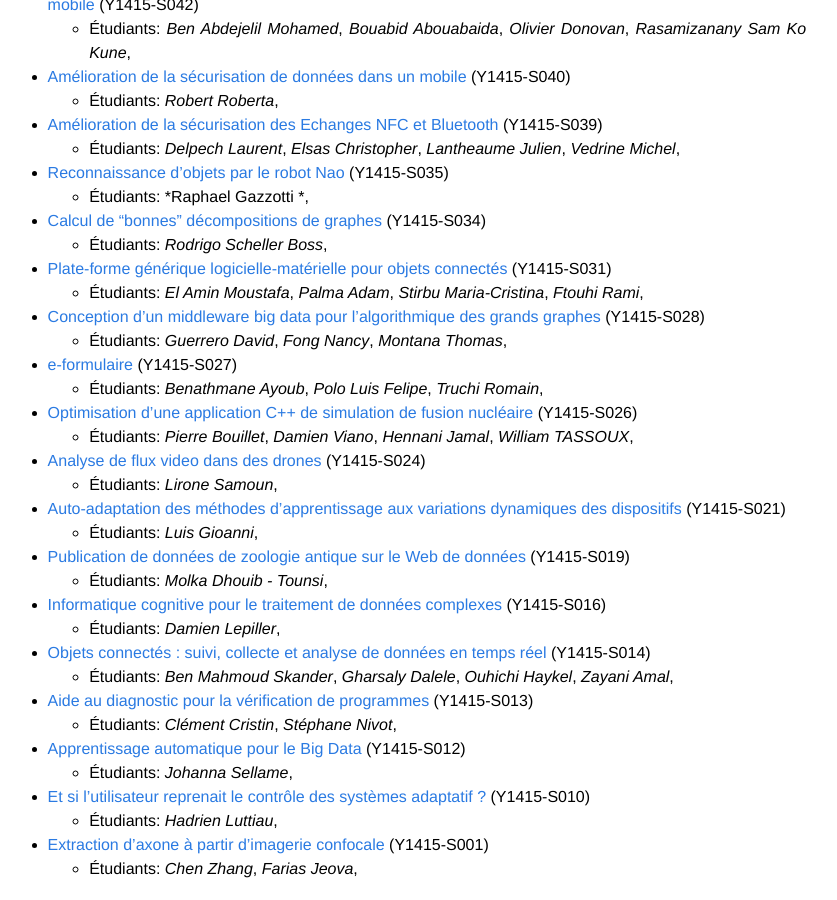
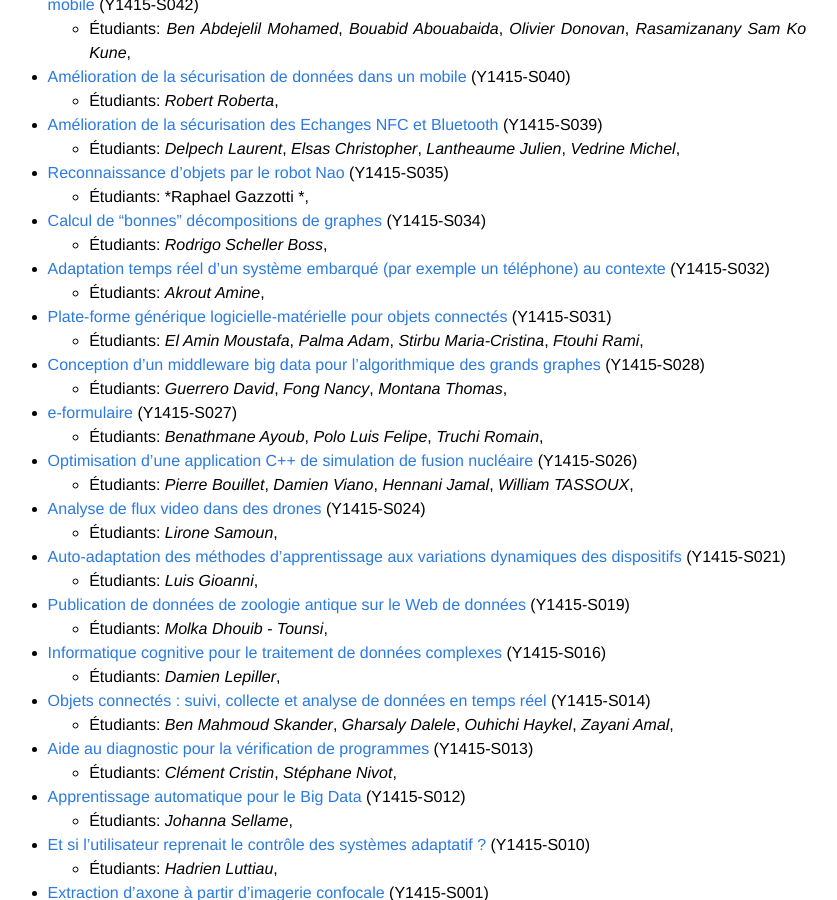
Before and after one commit to gmolines/pfe, a Jekyll site: the page built from index.md, in a window 1280 px wide and 900 px high, scrolled down 1239 px. Shown: the whole window, without its empty margins (234-1071 px from the left). Built offline with Jekyll 4.4.1, drawn with Linux system fonts in a browser that asks for light colours.

Commit message:
Update 2014-09-15-Y1415-S032.markdown

```diff
--- a/_posts/2014-09-15-Y1415-S032.markdown
+++ b/_posts/2014-09-15-Y1415-S032.markdown
@@ -2,7 +2,8 @@
 layout: post
 title: "Adaptation temps réel d'un système embarqué (par exemple un téléphone) au contexte"
 date: 2014-09-15 13:52:18
-categories: [dispo, al, iam]
+categories: [oqp, al, iam]
+students: ["Akrout Amine"]
 pid: Y1415-S032
 type: Research
 contact: Gaëtan Rey
```
